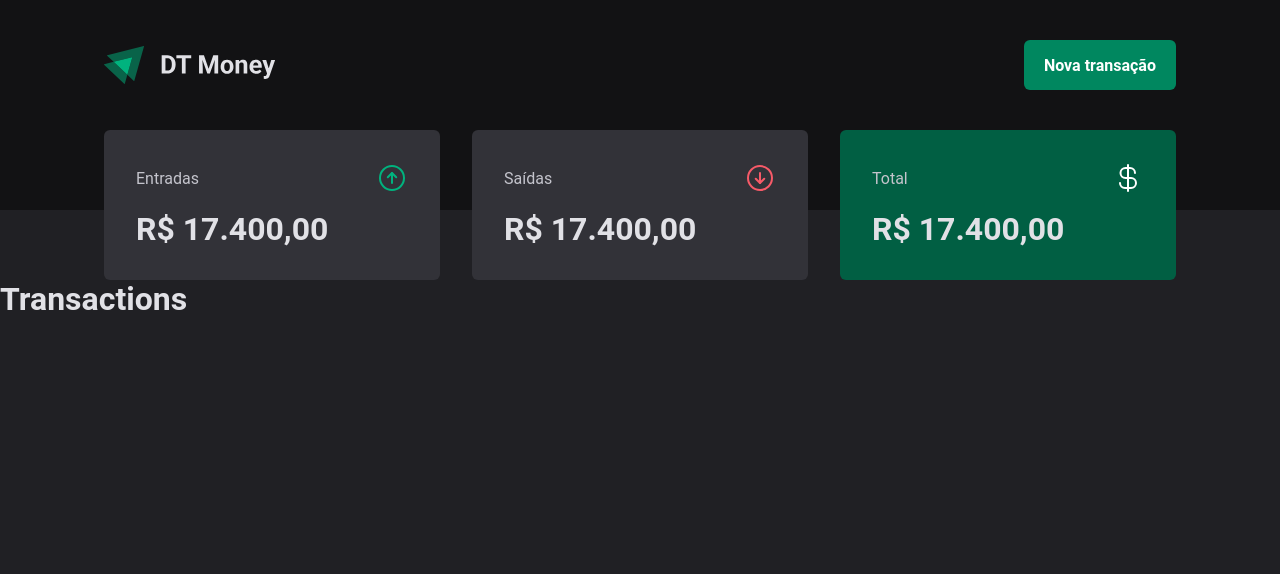
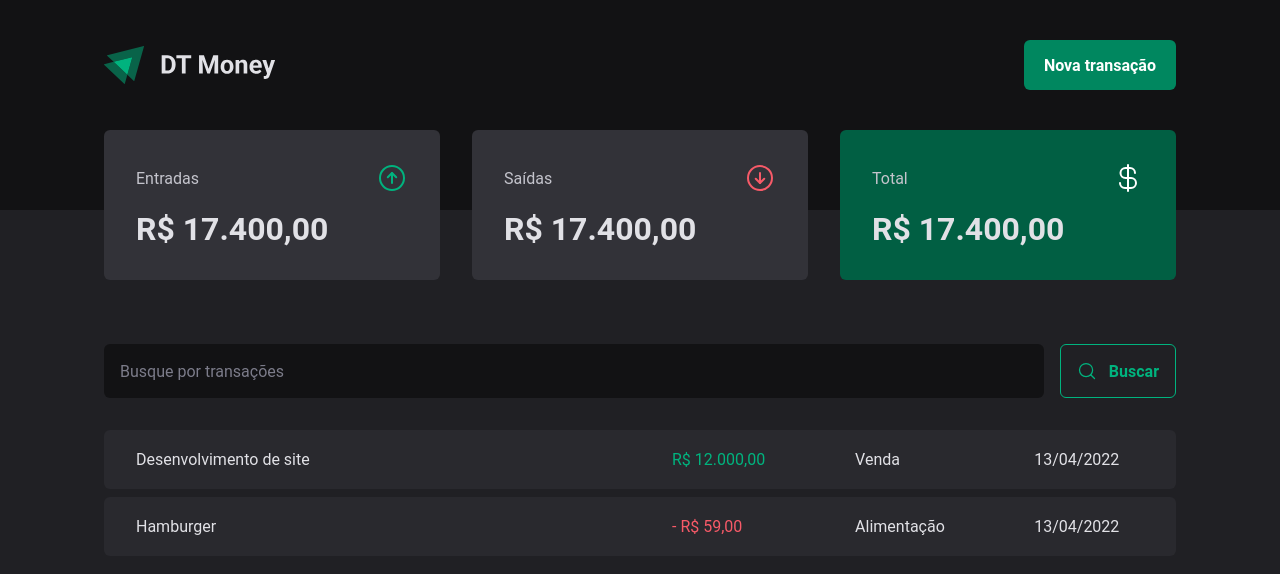
Before and after one commit to gustavonobrega/dtmoney, a React app: page / in a window 1280 px wide. Shown: the top 574 px of the page. Built offline with nearby package versions, Linux system fonts and the light colour scheme; the HTML template or start-up script is replaced by a standard one.

Commit message:
Implement SearchForm component at Transaction page

```diff
--- /dev/null
+++ b/src/pages/Transactions/components/SearchForm/index.tsx
@@ -0,0 +1,15 @@
+import { MagnifyingGlass } from 'phosphor-react'
+import { SearchFormContainer } from './styles'
+
+export function SearchForm() {
+  return (
+    <SearchFormContainer>
+      <input type="text" placeholder="Busque por transações"/>
+
+      <button type="submit">
+        <MagnifyingGlass size={20}/>
+        Buscar
+      </button>
+    </SearchFormContainer>
+  )
+}
--- /dev/null
+++ b/src/pages/Transactions/components/SearchForm/styles.ts
@@ -0,0 +1,42 @@
+import styled from "styled-components";
+
+export const SearchFormContainer = styled.form`
+  display: flex;
+  gap: 1rem;
+
+  input {
+    flex: 1;
+    border: 0;
+    border-radius: 6px;
+    background: ${props => props.theme["gray-900"]};
+    color: ${props => props.theme["gray-300"]};
+    padding: 1rem;
+
+    &::placeholder {
+      color: ${props => props.theme["gray-500"]};
+    }
+  }
+
+  button {
+    display: flex;
+    align-items: center;
+    gap: 0.75rem;
+
+    padding: 1rem;
+    background: transparent;
+    border: 0;
+    border: 1px solid ${props => props.theme["green-300"]};
+    border-radius: 6px;
+    color: ${props => props.theme["green-300"]};
+    font-weight: bold;
+    cursor: pointer;
+
+    &:hover {
+      border-color: ${props => props.theme["green-500"]};
+      background: ${props => props.theme["green-500"]};
+      color: ${props => props.theme.white};
+
+      transition: all 0.2s;
+    }
+  }
+`
--- a/src/pages/Transactions/index.tsx
+++ b/src/pages/Transactions/index.tsx
@@ -1,6 +1,7 @@
 import { Header } from '../../components/Header'
 import { Summary } from '../../components/Summary'
-import { TransactionsContainer } from './styles'
+import { SearchForm } from './components/SearchForm'
+import { PriceHighligh, TransactionsContainer, TransactionsTable } from './styles'
 
 export function Transactions() {
   return (
@@ -9,7 +10,32 @@
       <Summary />
 
       <TransactionsContainer>
-        <h1>Transactions</h1>
+        <SearchForm />
+
+        <TransactionsTable>
+          <tbody>
+            <tr>
+              <td width="50%">Desenvolvimento de site</td>
+              <td>
+                <PriceHighligh variant='income'>
+                  R$ 12.000,00
+                </PriceHighligh>
+              </td>
+              <td>Venda</td>
+              <td>13/04/2022</td>
+            </tr>
+            <tr>
+              <td width="50%">Hamburger</td>
+              <td>
+                <PriceHighligh variant='outcome'>
+                  - R$ 59,00
+                </PriceHighligh>
+              </td>
+              <td>Alimentação</td>
+              <td>13/04/2022</td>
+            </tr>
+          </tbody>
+        </TransactionsTable>
       </TransactionsContainer>
     </div>
   )
--- a/src/pages/Transactions/styles.ts
+++ b/src/pages/Transactions/styles.ts
@@ -1,3 +1,39 @@
 import styled from "styled-components";
 
-export const TransactionsContainer = styled.div``
+export const TransactionsContainer = styled.main`
+  width: 100%;
+  max-width: 1120px;
+  margin: 4rem auto 0;
+  padding: 0 1.5rem;
+`
+export const TransactionsTable = styled.table`
+  width: 100%;
+  border-collapse: separate;
+  border-spacing: 0 0.5rem;
+  margin-top: 1.5rem;
+
+  td {
+    padding: 1.25rem 2rem;
+    background: ${props => props.theme['gray-700']};
+
+    &:first-child {
+      border-top-left-radius: 6px;
+      border-bottom-left-radius: 6px;
+    }
+
+    &:last-child {
+      border-top-right-radius: 6px;
+      border-bottom-right-radius: 6px;
+    }
+  }
+`
+
+interface PriceHighlighProps {
+  variant: 'income' | 'outcome';
+}
+
+export const PriceHighligh = styled.span<PriceHighlighProps>`
+  color: ${props => props.variant === 'income'
+    ? props.theme["green-300"]
+    : props.theme["red-300"]}
+`
```
